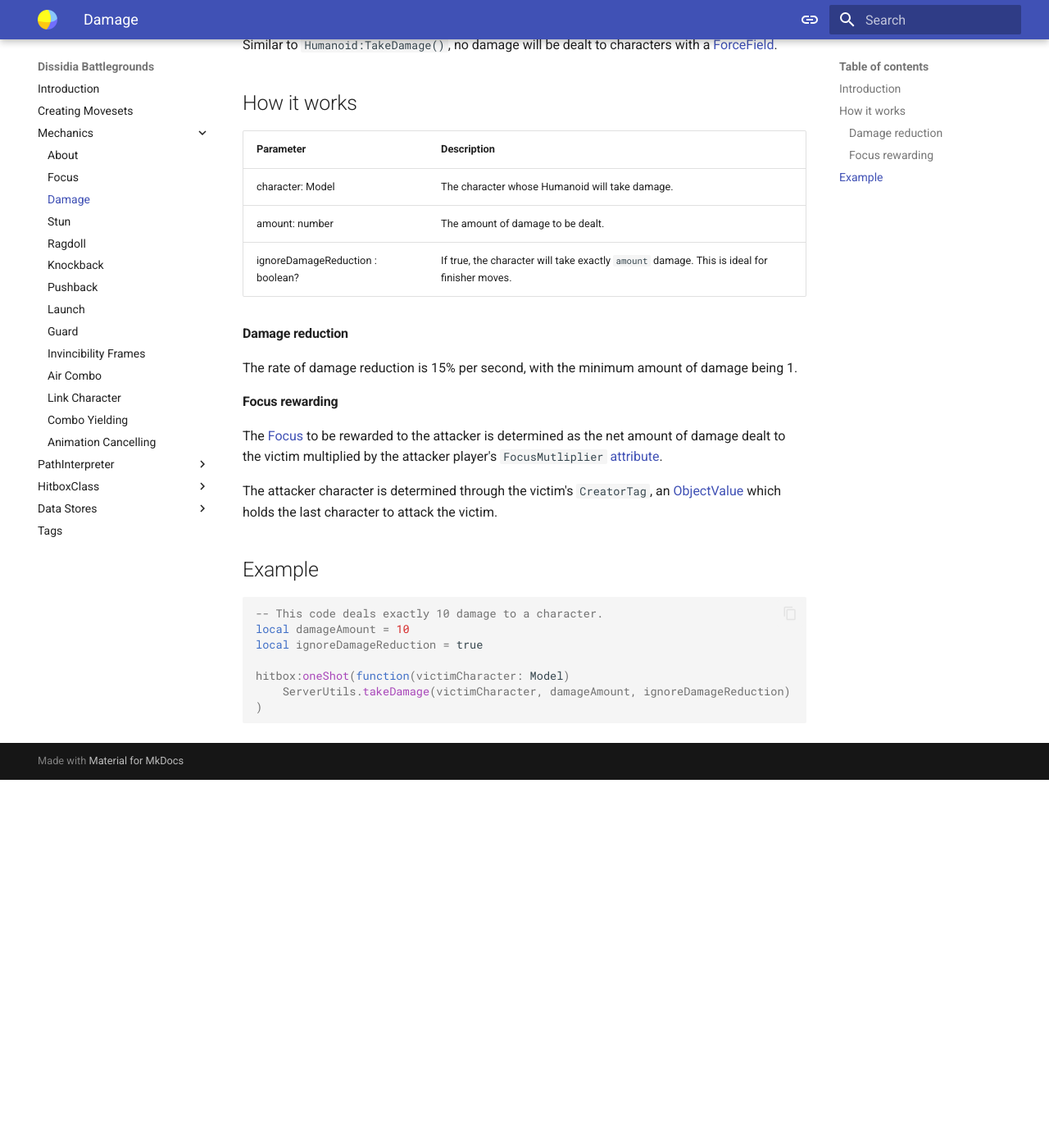
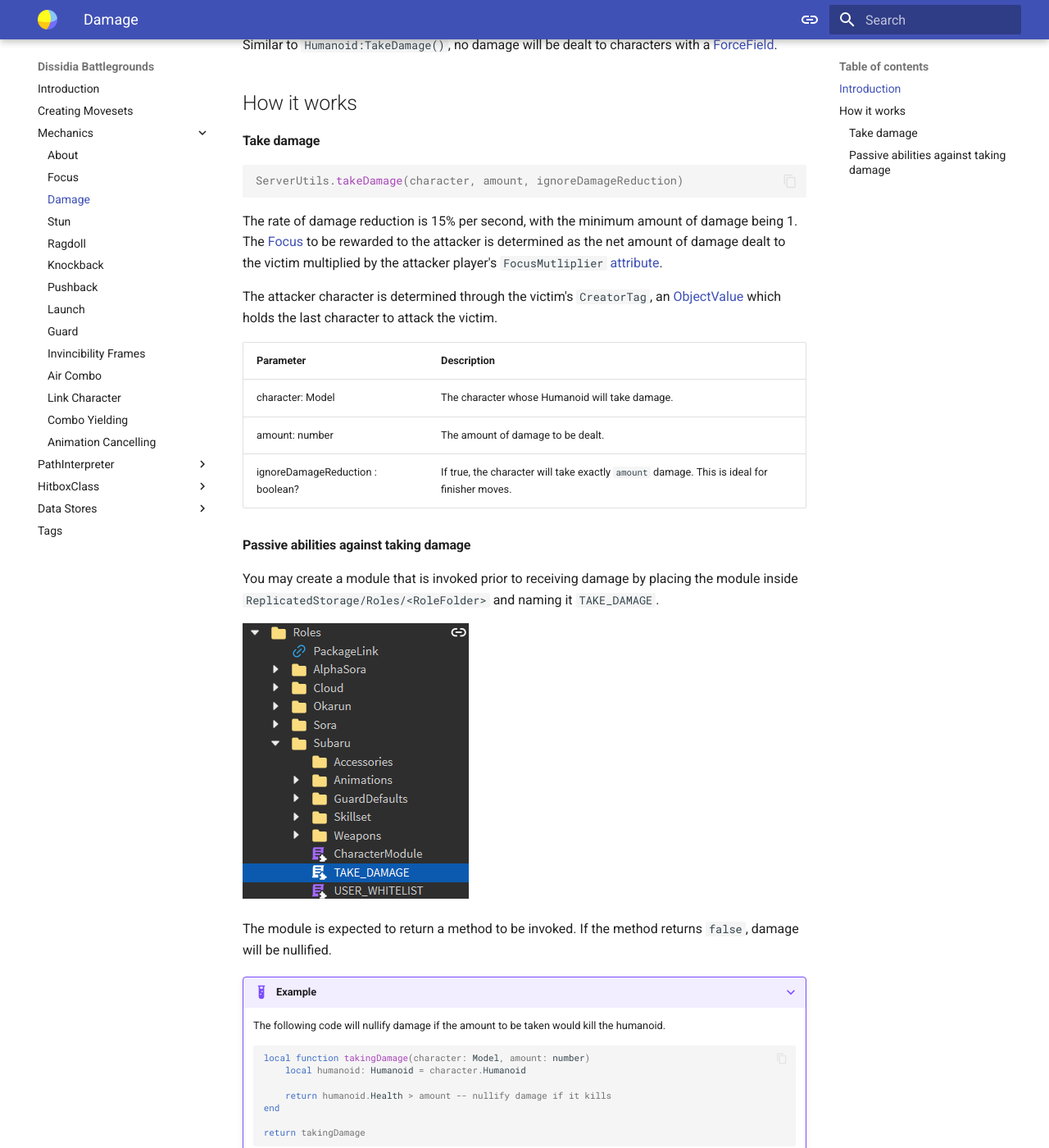
Before and after one commit to Shuzaiku/dissidia-battlegrounds-docs, an MkDocs documentation site: the page built from docs/nav/mechanics/damage.md, in a window 1280 px wide and 1400 px high, scrolled down 523 px. Shown: the whole window at 82% size. Built offline with MkDocs 1.6.1 and Material for MkDocs 9.7.7, drawn with Linux system fonts in a browser that asks for light colours; before the commit the page ends 1474 px from its top, so only the background shows below that.

Commit message:
Fixed code examples that did not work. Added an example to 'ridStagger' in stun.md. Fixed typos.

````diff
--- a/docs/nav/mechanics/damage.md
+++ b/docs/nav/mechanics/damage.md
@@ -13,28 +13,42 @@
 
 ## How it works
 
+#### Take damage
+
+```lua
+ServerUtils.takeDamage(character, amount, ignoreDamageReduction)
+```
+
+The rate of damage reduction is 15% per second, with the minimum amount of damage being 1.
+The [Focus](focus.md) to be rewarded to the attacker is determined as the net amount of damage dealt to the victim multiplied
+by the attacker player's `FocusMutliplier` [attribute](https://create.roblox.com/docs/studio/properties#instance-attributes).
+
+The attacker character is determined through the victim's `CreatorTag`, an [ObjectValue](https://create.roblox.com/docs/reference/engine/classes/ObjectValue) which holds the last character to attack the victim.
+
 | Parameter                         | Description                                                                                 |
 | --------------------------------- | ------------------------------------------------------------------------------------------- |
 | character: Model                  | The character whose Humanoid will take damage.                                              |
 | amount: number                    | The amount of damage to be dealt.                                                           |
 | ignoreDamageReduction : boolean?  | If true, the character will take exactly `amount` damage. This is ideal for finisher moves. |
 
-#### Damage reduction
-The rate of damage reduction is 15% per second, with the minimum amount of damage being 1.
+#### Passive abilities against taking damage
 
-#### Focus rewarding
-The [Focus](focus.md) to be rewarded to the attacker is determined as the net amount of damage dealt to the victim multiplied
-by the attacker player's `FocusMutliplier` [attribute](https://create.roblox.com/docs/studio/properties#instance-attributes).
+You may create a module that is invoked prior to receiving damage by placing the module inside `ReplicatedStorage/Roles/<RoleFolder>` and naming it `TAKE_DAMAGE`.
 
-The attacker character is determined through the victim's `CreatorTag`, an [ObjectValue](https://create.roblox.com/docs/reference/engine/classes/ObjectValue) which holds the last character to attack the victim.
+![Take damage module](../../img/take-damage-module.png)
 
-## Example
-```lua
--- This code deals exactly 10 damage to a character.
-local damageAmount = 10
-local ignoreDamageReduction = true
+The module is expected to return a method to be invoked. If the method returns `false`, damage will be nullified.
 
-hitbox:oneShot(function(victimCharacter: Model)
-    ServerUtils.takeDamage(victimCharacter, damageAmount, ignoreDamageReduction)
-)
-```
+???+ example
+
+    The following code will nullify damage if the amount to be taken would kill the humanoid.
+
+    ```lua
+    local function takingDamage(character: Model, amount: number)
+        local humanoid: Humanoid = character.Humanoid
+
+        return humanoid.Health > amount -- nullify damage if it kills
+    end
+
+    return takingDamage
+    ```
````
Also changed, not shown: docs/index.md (+6 -1 lines), docs/nav/create-moveset.md (+28 -6 lines), docs/nav/mechanics/stun.md (+14 -0 lines), docs/img/animate-values.png (added), docs/img/default-animation-overrides.png (added), docs/img/take-damage-module.png (added).
